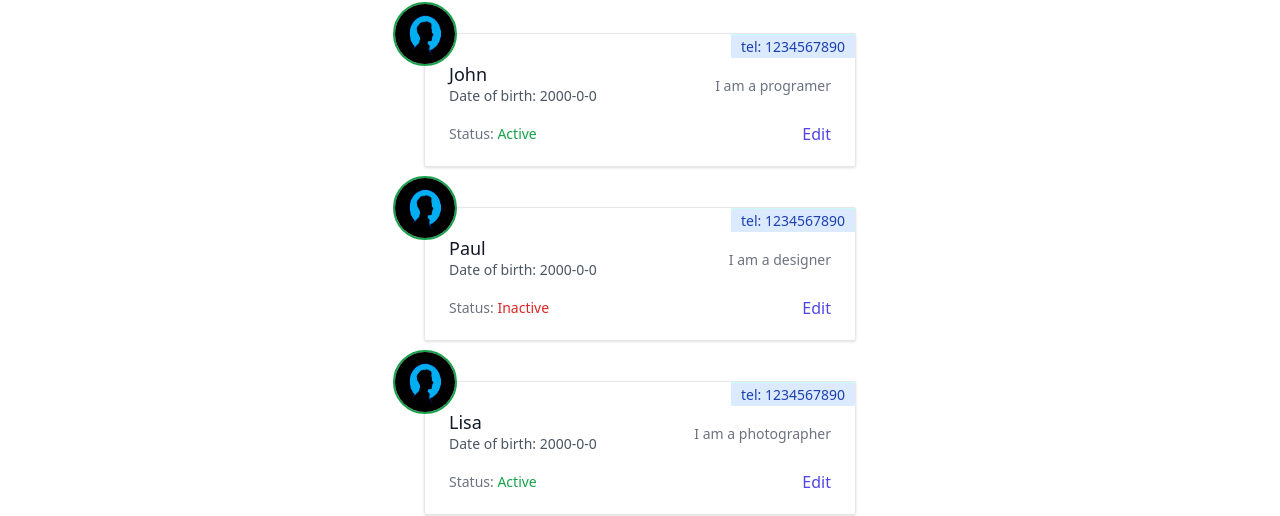
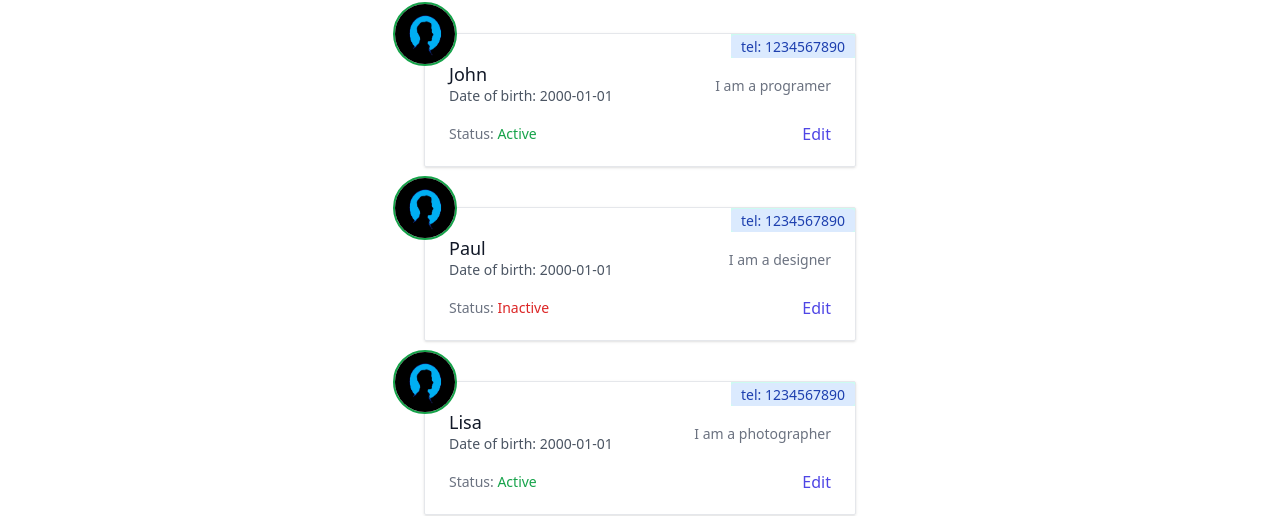
Before and after one commit to asad-emon/nextjs-curd, a Next.js app: page / in a window 1280 px wide. Shown: the part 119-635 px from the top of the page. Built offline with nearby package versions, Linux system fonts and the light colour scheme.

Commit message:
context added, edit page updated

```diff
--- a/src/components/ui/form.js
+++ b/src/components/ui/form.js
@@ -1,21 +1,8 @@
 import { Input } from "@/components/ui/input";
-import { useReducer } from "react";
+import { useFormContext } from "@/contexts/form-context";
 
-const reducer = (state, action) => {
-    switch (action.type) {
-      case 'INPUT_CHANGE':
-        return { ...state, [action.fieldName]: action.payload };
-      default:
-        return state;
-    }
-};
 export function Form({ children, title, formFields, handleFormSubmit }) {
-    let initialValue = {}
-    formFields.forEach(element => {
-        initialValue[element.name] = ''
-    });
-
-    const [state, dispatch] = useReducer(reducer, initialValue);
+    const [state, dispatch] = useFormContext();
 
     const handleInputChange = (e) => {
         const { name, value } = e.target;
--- a/src/components/ui/input.js
+++ b/src/components/ui/input.js
@@ -15,8 +15,12 @@ export function Input({ label, type, name, required, placeholder, value, onChang
         <li key={file.path}>
           {file.path} - {file.size} bytes
         </li>
-      ));
-    const snakeToCamel = str => str.toLowerCase().replace(/(_\w)/g, m => m.toUpperCase().substr(1));
+    ));
+    const handleDateChange = (date) => {
+        const dateString = date.toISOString().split('T')[0]; // Get the date portion of the ISO string
+        let event = { target: { name: name, value: dateString } }
+        return onChange(event)
+    };
     return (
         <>
         {
@@ -26,20 +30,20 @@ export function Input({ label, type, name, required, placeholder, value, onChang
                         <div className="flex items-center h-5">
                             <input
                                 className="w-4 h-4 border border-gray-300 rounded bg-gray-50 focus:ring-3 focus:ring-blue-300 dark:bg-gray-700 dark:border-gray-600 dark:focus:ring-blue-600 dark:ring-offset-gray-800 dark:focus:ring-offset-gray-800"
-                                id={snakeToCamel(name)}
+                                id={name}
                                 type={type}
                                 name={name}
-                                value={value}
+                                checked={value}
                                 onChange={onChange}
                             />
                         </div>
-                        <label htmlFor={snakeToCamel(name)} className="ms-2 text-sm font-medium text-gray-900 dark:text-gray-300">{label}</label>
+                        <label htmlFor={name} className="ms-2 text-sm font-medium text-gray-900 dark:text-gray-300">{label}</label>
                     </div>
                 </div>
             ) : type === 'file'? (
                     <section className="container">
                         <aside className="mb-2">
-                        <label htmlFor={snakeToCamel(name)} className="block mb-2 text-sm font-medium text-gray-900 dark:text-white">{label}</label>
+                        <label htmlFor={name} className="block mb-2 text-sm font-medium text-gray-900 dark:text-white">{label}</label>
                         </aside>
                         <div {...getRootProps({className: 'dropzone'})}>
                             <input {...getInputProps()} />
@@ -48,7 +52,7 @@ export function Input({ label, type, name, required, placeholder, value, onChang
                     </section>
             ) : type === 'richtext'? (
                     <div className="h-100">
-                        <label htmlFor={snakeToCamel(name)} className="block mb-2 text-sm font-medium text-gray-900 dark:text-white">{label}</label>
+                        <label htmlFor={name} className="block mb-2 text-sm font-medium text-gray-900 dark:text-white">{label}</label>
                         <CKeditor
                             name="description"
                             onChange={(data) => {
@@ -60,23 +64,21 @@ export function Input({ label, type, name, required, placeholder, value, onChang
                     </div>
             ) : type === 'date'? (
                     <div>
-                        <label htmlFor={snakeToCamel(name)} className="block mb-2 text-sm font-medium text-gray-900 dark:text-white">{label}</label>
+                        <label htmlFor={name} className="block mb-2 text-sm font-medium text-gray-900 dark:text-white">{label}</label>
                         <DatePicker
                             className="bg-gray-50 border border-gray-300 text-gray-900 text-sm rounded-lg focus:ring-blue-500 focus:border-blue-500 block w-full p-2.5 dark:bg-gray-600 dark:border-gray-500 dark:placeholder-gray-400 dark:text-white"
+                            dateFormat="yyyy/MM/dd"
                             placeholderText="Click to select a date"
-                            selected={value}
-                            onChange={(date) => {
-                                let event = { target: { name: name, value: date } }
-                                return onChange(event)
-                            }}
+                            selected={new Date(value)}
+                            onChange={handleDateChange}
                         />
                     </div>
             ) : (
                 <div>
-                    <label htmlFor={snakeToCamel(name)} className="block mb-2 text-sm font-medium text-gray-900 dark:text-white">{label}</label>
+                    <label htmlFor={name} className="block mb-2 text-sm font-medium text-gray-900 dark:text-white">{label}</label>
                     <input
                         className="bg-gray-50 border border-gray-300 text-gray-900 text-sm rounded-lg focus:ring-blue-500 focus:border-blue-500 block w-full p-2.5 dark:bg-gray-600 dark:border-gray-500 dark:placeholder-gray-400 dark:text-white"
-                        id={snakeToCamel(name)}
+                        id={name}
                         type={type}
                         name={name}
                         value={value}
--- a/src/components/ui/user-card.js
+++ b/src/components/ui/user-card.js
@@ -1,18 +1,19 @@
 import Image from "next/image"
-export function UserCard ({username, profilePicture, phoneNumber, description, birthdate, activeStatus}) {
+import Link from "next/link"
+export function UserCard ({user}) {
     return (
             <li className="shadow rounded-sm border border-gray-200 m-10 relative">
-                {phoneNumber && (
+                {user.phoneNumber && (
                     <div className="bg-teal-100 absolute right-0">
-                        <span className="bg-blue-100 text-blue-800 text-sm font-medium px-2.5 py-0.5 rounded dark:bg-blue-900 dark:text-blue-300">tel: {phoneNumber}</span>
+                        <span className="bg-blue-100 text-blue-800 text-sm font-medium px-2.5 py-0.5 rounded dark:bg-blue-900 dark:text-blue-300">tel: {user.phoneNumber}</span>
                     </div>
                 )}
                 <div className="image-container absolute translate-x-[-50%] translate-y-[-50%]">
                     <Image
-                        src={profilePicture??"/images/avatar.jpg"}
+                        src={user.profilePicture??"/images/avatar.jpg"}
                         width={500}
                         height={500}
-                        alt={username??'User'}
+                        alt={user.username??'User'}
                         className=""
                         priority={true}
                     />
@@ -20,14 +21,14 @@ export function UserCard ({username, profilePicture, phoneNumber, description, b
                 <div className="px-4 py-5 sm:px-6">
                     <div className="mt-2 flex items-center justify-between">
                         <div>
-                            <h3 className="text-lg leading-6 font-medium text-gray-900">{username}</h3>
-                            <p className="text-sm text-gray-600">Date of birth: {birthdate}</p>
+                            <h3 className="text-lg leading-6 font-medium text-gray-900">{user.username}</h3>
+                            <p className="text-sm text-gray-600">Date of birth: {user.birthdate}</p>
                         </div>
-                        <p className="mt-1 max-w-2xl text-sm text-gray-500 text-right">{description}</p>
+                        <p className="mt-1 max-w-2xl text-sm text-gray-500 text-right">{user.description}</p>
                     </div>
                     <div className="mt-4 flex items-center justify-between">
-                        <p className="text-sm font-medium text-gray-500">Status: <span className={activeStatus?`text-green-600`:`text-red-600`}>{activeStatus?'Active':'Inactive'}</span></p>
-                        <a href="#" className="font-medium text-indigo-600 hover:text-indigo-500">Edit</a>
+                        <p className="text-sm font-medium text-gray-500">Status: <span className={user.activeStatus?`text-green-600`:`text-red-600`}>{user.activeStatus?'Active':'Inactive'}</span></p>
+                        <Link href={`/edit?id=${user.id}`} className="font-medium text-indigo-600 hover:text-indigo-500">Edit</Link>
                     </div>
                 </div>
             </li>
--- /dev/null
+++ b/src/constants/form-fields.js
@@ -0,0 +1,16 @@
+export const createFormFields = [
+    { label:'Name', type:'text', name:'username', required: false, placeholder:'John'},
+    { label:'Profile picture', type:'file', name:'profilePicture', required: true, placeholder:''},
+    { label:'Phone number', type:'tel', name:'phoneNumber', required: false, placeholder:'0088'},
+    { label:'Description', type:'richtext', name:'description', required: true, placeholder:'My name is John'},
+    { label:'Birth date', type:'date', name:'birthdate', required: true, placeholder:'2000-0-0'},
+    { label:'Active status', type:'checkbox', name:'activeStatus', required: false, placeholder:''}
+]
+export const editFormFields = [
+    { label:'Name', type:'text', name:'username', required: false, placeholder:'John'},
+    { label:'Profile picture', type:'file', name:'profilePicture', required: true, placeholder:''},
+    { label:'Phone number', type:'tel', name:'phoneNumber', required: false, placeholder:'0088'},
+    { label:'Description', type:'richtext', name:'description', required: true, placeholder:'My name is John'},
+    { label:'Birth date', type:'date', name:'birthdate', required: true, placeholder:'2000-0-0'},
+    { label:'Active status', type:'checkbox', name:'activeStatus', required: false, placeholder:''}
+]
--- /dev/null
+++ b/src/constants/users.json
@@ -0,0 +1,26 @@
+[
+    {
+      "id": 1,
+      "username": "John",
+      "description": "I am a programer",
+      "phoneNumber": "1234567890",
+      "birthdate": "2000-01-01",
+      "activeStatus": true
+    },
+    {
+      "id": 2,
+      "username": "Paul",
+      "description": "I am a designer",
+      "phoneNumber": "1234567890",
+      "birthdate": "2000-01-01",
+      "activeStatus": false
+    },
+    {
+      "id": 3,
+      "username": "Lisa",
+      "description": "I am a photographer",
+      "phoneNumber": "1234567890",
+      "birthdate": "2000-01-01",
+      "activeStatus": true
+    }
+]
--- a/src/context/form-context.js
+++ /dev/null
@@ -1,3 +0,0 @@
-import { createContext } from 'react';
-
-export const FormContext = createContext(null);
--- /dev/null
+++ b/src/contexts/form-context.js
@@ -0,0 +1,13 @@
+import React, { createContext, useReducer, useContext } from 'react';
+
+const FormContext = createContext();
+
+export const FormProvider = ({ reducer, initialState, children }) => {
+    return (
+      <FormContext.Provider value={useReducer(reducer, initialState)}>
+        {children}
+      </FormContext.Provider>
+    );
+  };
+
+export const useFormContext = () => useContext(FormContext);
--- a/src/pages/_app.js
+++ b/src/pages/_app.js
@@ -1,5 +1,11 @@
 import "@/styles/globals.css";
+import { FormProvider } from "@/contexts/form-context";
+import reducer, { initialState } from "@/reducers/form";
 
 export default function App({ Component, pageProps }) {
-  return <Component {...pageProps} />;
+  return (
+      <FormProvider initialState={initialState} reducer={reducer}>
+          <Component {...pageProps} />;
+      </FormProvider>
+  )
 }
--- a/src/pages/create.js
+++ b/src/pages/create.js
@@ -1,16 +1,11 @@
 import { MainLayout } from "@/components/ui/main-layout";
 import { Form } from "@/components/ui/form";
+import { setInitialState } from "@/reducers/form";
+import { createFormFields as formFields } from "@/constants/form-fields";
 
 export default function Create() {
 
-  const formFields = [
-    { label:'Name', type:'text', name:'username', required: false, placeholder:'John'},
-    { label:'Profile picture', type:'file', name:'profile_picture', required: true, placeholder:''},
-    { label:'Phone number', type:'tel', name:'phone_number', required: false, placeholder:'0088'},
-    { label:'Description', type:'richtext', name:'description', required: true, placeholder:'My name is John'},
-    { label:'Birth date', type:'date', name:'birthdate', required: true, placeholder:'2000-0-0'},
-    { label:'Active status', type:'checkbox', name:'active_status', required: false, placeholder:''}
-]
+  setInitialState(formFields);
 
   const handleFormSubmit = (e) => {
     console.log(e)
--- a/src/pages/edit.js
+++ b/src/pages/edit.js
@@ -0,0 +1,32 @@
+import { MainLayout } from "@/components/ui/main-layout";
+import { Form } from "@/components/ui/form";
+import { setInitialState } from "@/reducers/form";
+import { editFormFields as formFields } from "@/constants/form-fields";
+import { useRouter } from 'next/router'
+import users from "@/constants/users.json";
+import { useMemo } from "react";
+
+export default function Edit() {
+    const router = useRouter()
+
+    const userData = useMemo(() => {
+        return users.find((user) => user.id == router.query.id); // call api
+    }, [router.query.id]);
+
+    setInitialState(formFields, userData);
+
+    const handleFormSubmit = (e) => {
+        console.log(e)
+    };
+
+    return (
+        <MainLayout>
+            <Form
+                formFields={formFields}
+                title={`Edit user`}
+                handleFormSubmit={handleFormSubmit}
+            >
+            </Form>
+        </MainLayout>
+    );
+}
--- a/src/pages/index.js
+++ b/src/pages/index.js
@@ -1,13 +1,11 @@
 import { MainLayout } from "@/components/ui/main-layout";
 import { UserCard } from "@/components/ui/user-card";
 import { UserList } from "@/components/ui/user-list";
+import users from "@/constants/users.json";
+
 
 export default function Home() {
-  const userList = [
-    {username: "John", description: "I am a programer", phoneNumber: "1234567890", birthdate:'2000-0-0', activeStatus:true},
-    {username: "Paul", description: "I am a designer", phoneNumber: "1234567890", birthdate:'2000-0-0', activeStatus:false},
-    {username: "Lisa", description: "I am a photographer", phoneNumber: "1234567890", birthdate:'2000-0-0', activeStatus:true},
-  ]
+  const userList = users;
 
   return (
     <MainLayout>
@@ -15,11 +13,7 @@ export default function Home() {
           {userList.map((user, index)=>
             <div key={index}>
                 <UserCard
-                    username={user.username}
-                    description={user.description}
-                    activeStatus={user.activeStatus}
-                    phoneNumber={user.phoneNumber}
-                    birthdate={user.birthdate}
+                    user={user}
                 >
                 </UserCard>
             </div>
--- /dev/null
+++ b/src/reducers/form.js
@@ -0,0 +1,18 @@
+export const initialState = {}
+
+export const setInitialState = (formFields, values = []) => {
+    formFields.forEach(field => {
+        initialState[field.name] = values[field.name] ?? "";
+    });
+}
+
+const reducer = (state, action) => {
+    switch (action.type) {
+      case 'INPUT_CHANGE':
+        return { ...state, [action.fieldName]: action.payload };
+      default:
+        return state;
+    }
+};
+
+export default reducer;
```
